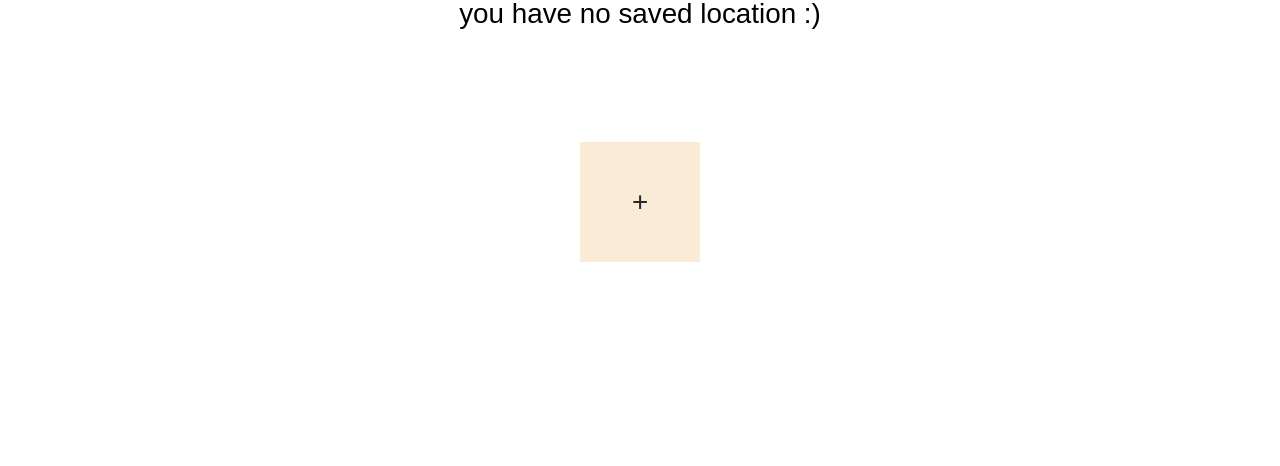
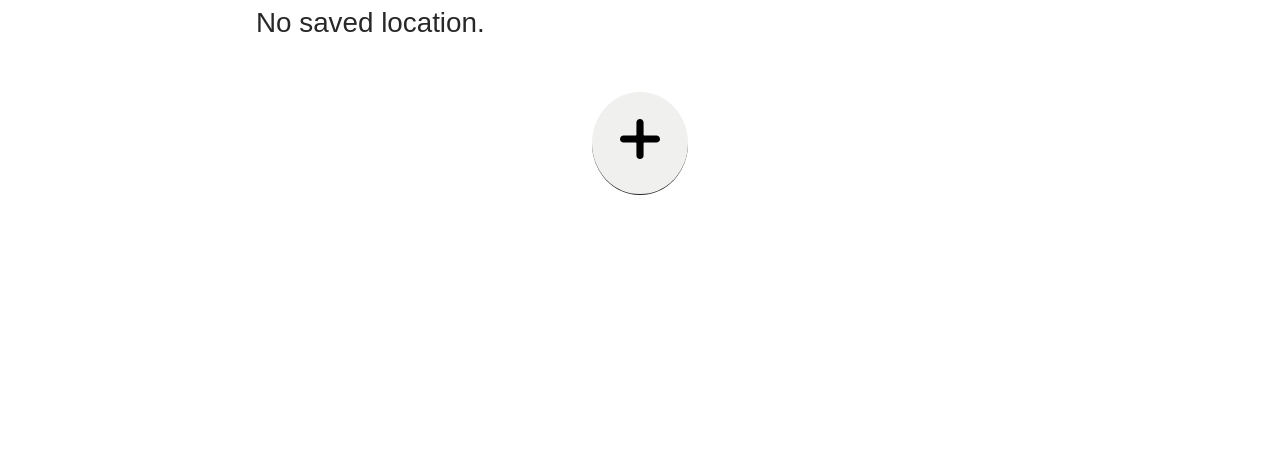
Before and after one commit to grvcodes/weather-appv2, a website: page public/index.html in a window 1280 px wide. Shown: the part 334-800 px from the top of the page. Drawn offline with Linux system fonts and the light colour scheme.

Commit message:
css changes

```diff
--- a/public/index.css
+++ b/public/index.css
@@ -24,18 +24,18 @@ header{
     font-size: 1rem;
     font-family: monospace;
     margin: 0;
-    padding: .2em 2em;
+    padding: .2em .8em;
     background-color: #292828;
 }
 header img{
-    margin: 0 1em 0 .5rem;
+    height: 10vw;
+    width: 10vw;
+    margin: 0 .6em 0 .5rem;
     flex: 0;
-    padding: .5em 1em .2em .2em;
 }
 a.addLocation{
     margin: 1em 2em 0;
     font-size: 1.2rem;
-    color: dodgerblue;
 }
 form.special{
     flex: 1 1 0;
@@ -148,7 +148,7 @@ div.data ul li span{
     display: none;
 }
 div.locations{
-    margin: 2em 2vw;
+    margin: .8em 2vw;
     display: flex;
     overflow: auto;
 }
@@ -181,18 +181,27 @@ div.add-more{
     align-items: center;
     height: 15vh;
     width: 15vh;
-    background-color: antiquewhite;
+    background-color: rgb(255, 255, 255);
     border: none;
     box-shadow: none;
     margin: auto;
 }
 p.location-tab-fallback{
-    margin: .8em auto;
-    width: fit-content;
+    margin: .8em auto 0;
+    width: 60vw;
+    color: #292828;
 }
 div.add-more a{
     color: #292828;
     text-decoration: none;
+    background-color: rgb(240, 240, 239);
+    border-radius: 50%;
+    border-bottom: 1px solid #292828;
+    padding: 1em;
+}
+div.add-more img{
+    height: 5vh;
+    width: 5vh;
 }
 div.locations>div::after{
     content: "";
--- a/public/index.html
+++ b/public/index.html
@@ -49,7 +49,7 @@
 
             </div>
             <div class='add-more'>
-                <a href='./addLoc.html'>+</a>
+                <a href='./addLoc.html'><img src = "./img/plus.svg"></a>
             </div>
         </div>
     </div>
--- a/public/scripts/main.js
+++ b/public/scripts/main.js
@@ -102,7 +102,7 @@ window.addEventListener('load',()=>{
         },
         ()=>{
         console.log('accesss denied')
-        fallback.textContent="permission to access location denied."
+        fallback.textContent="permission to access location denied or no internet connection"
         loader[0].classList.add('hide');
     })
     console.log(state,"saved locations")
@@ -153,17 +153,11 @@ window.addEventListener('load',()=>{
             }
         }
     }else{
-       console.log('no saved locations');
+       console.log('No saved locations');
        loader[1].classList.add('hide');
-       locationTabFb.innerHTML ="you have no saved location :)"
+       locationTabFb.innerHTML ="No saved location."
     }
-    // let addTab = document.createElement('div');
-    // addTab.className= "add-more";
-    // addTab.innerHTML= `<a href="./addLoc.html">add location </a>`;
-    // locationTab.appendChild(addTab);
 })
-
-
 
 ///display weather details on form serarch ////
 
```
